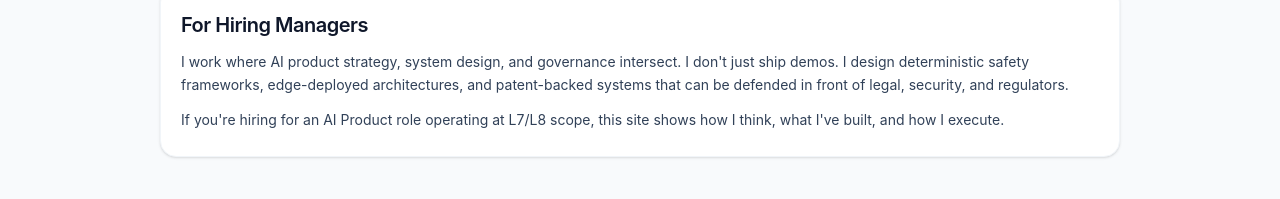
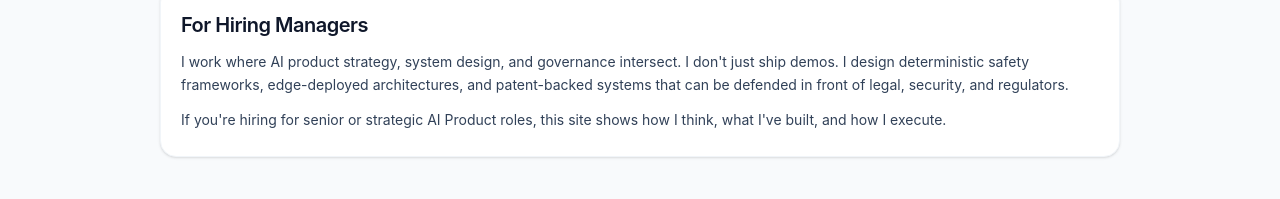
Before and after one commit to apurvgaurav/apurv-portfolio, a Next.js app: page / in a window 1280 px wide. Shown: the part 979-1178 px from the top of the page. Built offline with nearby package versions, Linux system fonts and the light colour scheme.

Commit message:
Update page.tsx

```diff
--- a/app/page.tsx
+++ b/app/page.tsx
@@ -134,8 +134,9 @@ export default function HomePage() {
           defended in front of legal, security, and regulators.
         </p>
         <p className="text-sm text-slate-700 leading-relaxed">
-          If you&apos;re hiring for an AI Product role operating at L7/L8 scope,
-          this site shows how I think, what I&apos;ve built, and how I execute.
+          If you&apos;re hiring for senior or strategic AI Product roles,
+this site shows how I think, what I&apos;ve built, and how I execute.
+
         </p>
       </section>
 
```
